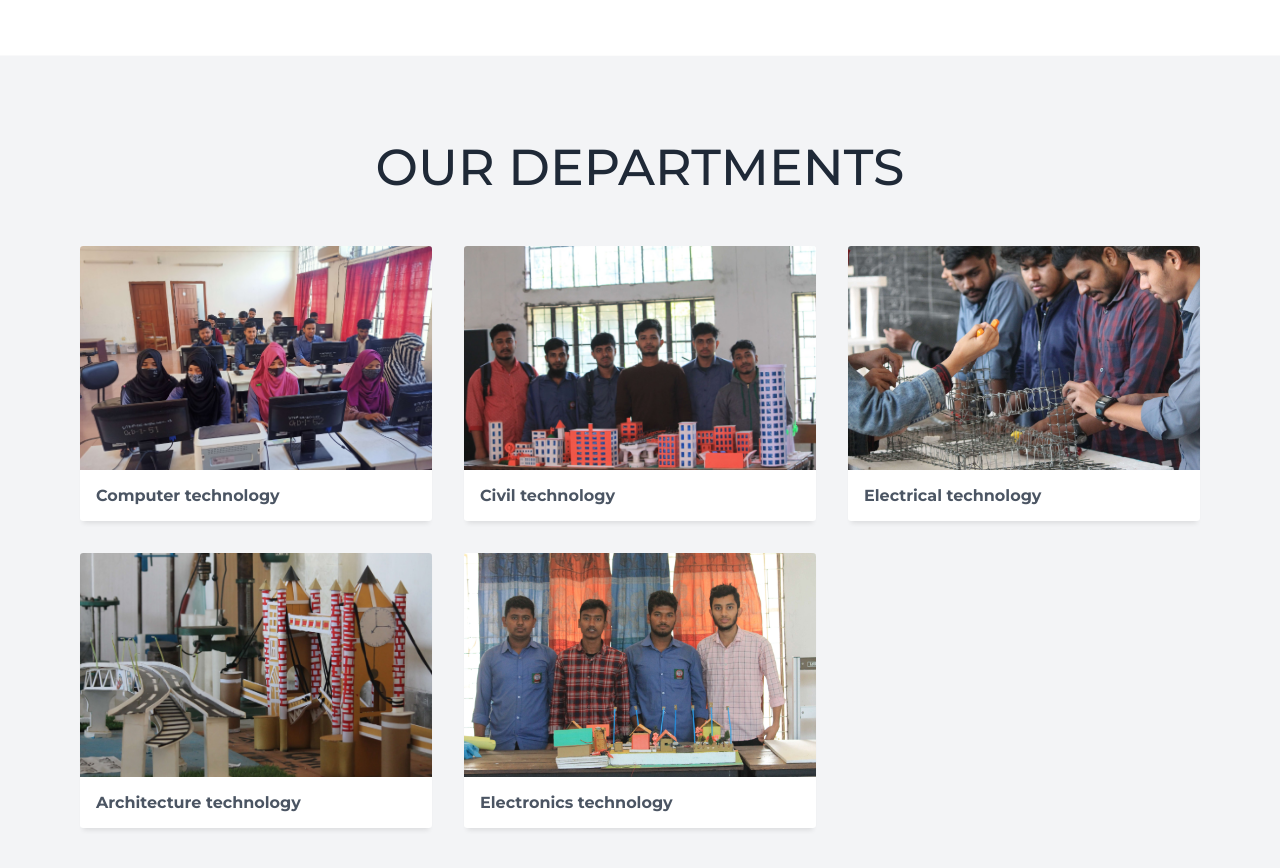
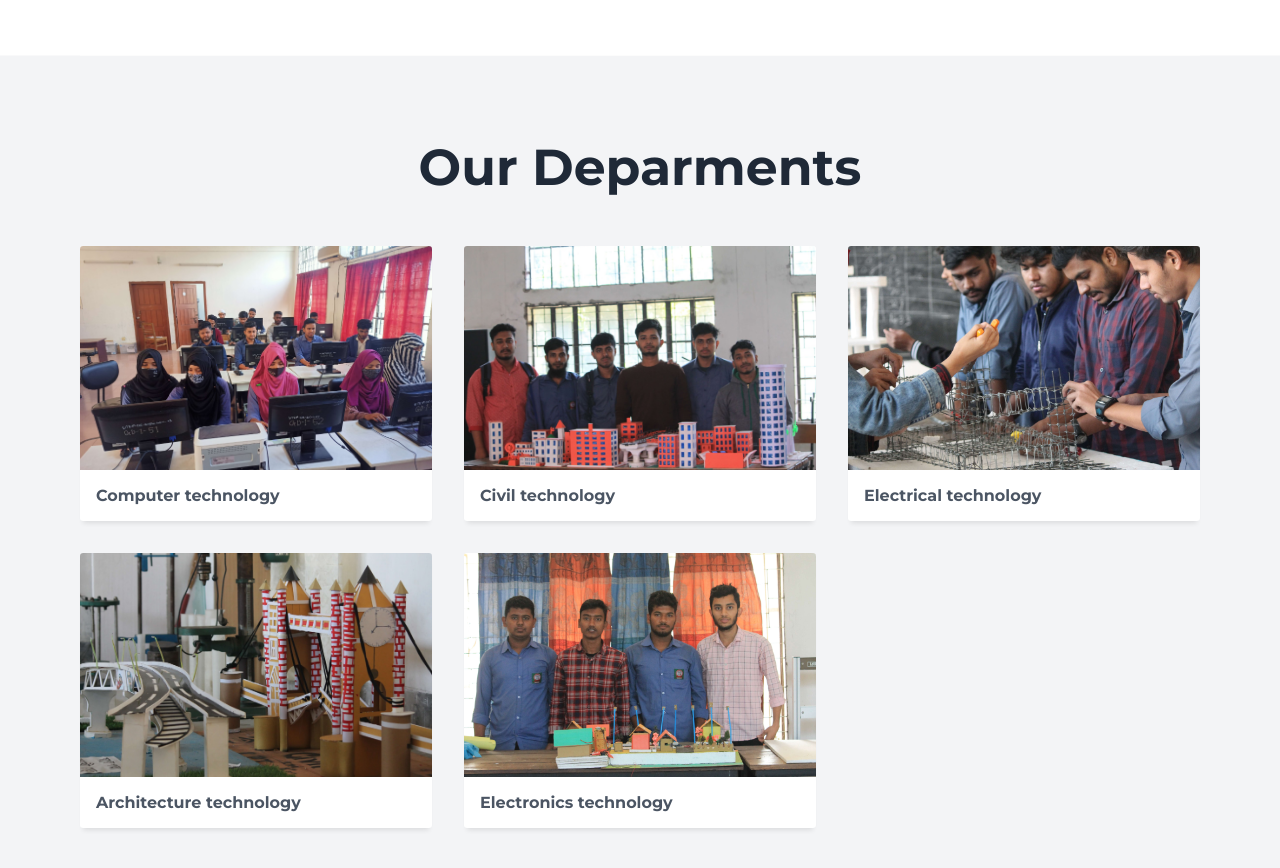
Before and after one commit to al-imam/lpi, a React (Vite) app: page / in a window 1280 px wide. Shown: the part 2720-3588 px from the top of the page. Built offline with nearby package versions, Linux system fonts and the light colour scheme.

Commit message:
change uppercase style

```diff
--- a/src/components/DepartmentGroup/DepartmentGroup.jsx
+++ b/src/components/DepartmentGroup/DepartmentGroup.jsx
@@ -6,7 +6,7 @@ function DepartmentGroup() {
   return (
     <section className={classes.q}>
       <div className={classes.section}>
-        <h2 className={classes.departmentTitle}>OUR DEPARTMENTS</h2>
+        <h2 className={classes.departmentTitle}>Our Deparments</h2>
         <div className={classes.cardsContainer}>
           {data.map((card, index) => (
             <DepartmentCard
--- a/src/components/DepartmentGroup/departmentGroup.module.css
+++ b/src/components/DepartmentGroup/departmentGroup.module.css
@@ -11,11 +11,10 @@
 .departmentTitle {
   font-size: var(--h2);
   font-family: var(--ff-m);
-  font-weight: var(--fw-400);
+  font-weight: var(--fw-700);
   color: var(--gray-800);
   margin-bottom: 3rem;
   text-align: center;
-  text-transform: uppercase;
 }
 
 .cardsContainer {
```
